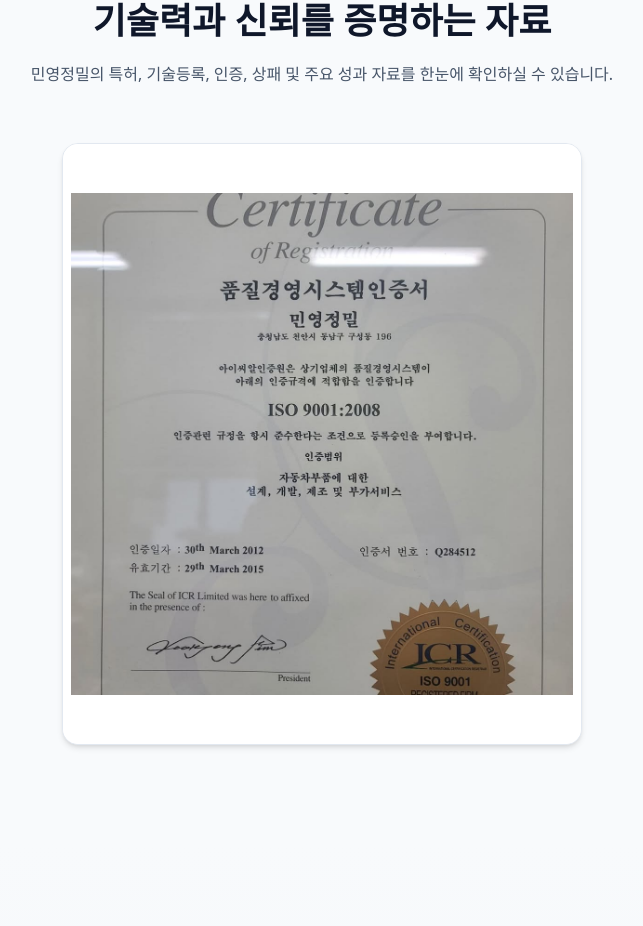
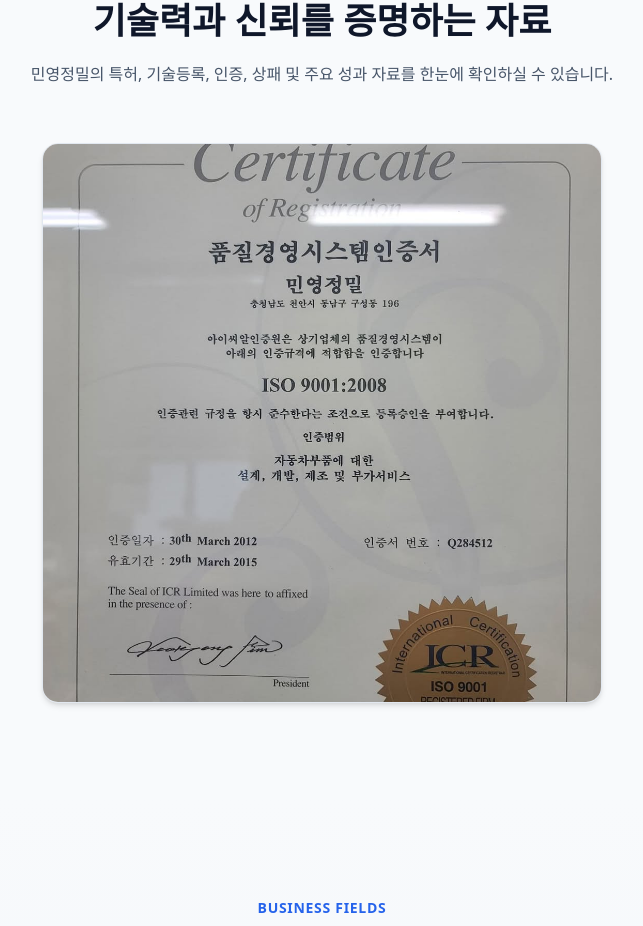
Before and after one commit to noajun1210-hub/min-young-precision, a React (Vite) app: page / in a window 1280 px wide. Shown: the part 1646-2572 px from the top of the page, without its empty margins (318-961 px from the left). Built offline with nearby package versions, Linux system fonts and the light colour scheme; the HTML template or start-up script is replaced by a standard one.

Commit message:
Update Achievements.tsx

```diff
--- a/src/components/Achievements.tsx
+++ b/src/components/Achievements.tsx
@@ -48,18 +48,14 @@ export default function Achievements() {
                 rel="noreferrer"
                 aria-label={`${item.category} 이미지 ${index + 1} 크게 보기`}
                 className={`group block w-full ${
-                  allImages.length === 1 ? 'max-w-[520px]' : ''
+                  allImages.length === 1 ? 'max-w-[560px]' : ''
                 }`}
               >
-                <div className="overflow-hidden rounded-2xl border border-slate-200 bg-white shadow-md transition-all duration-300 group-hover:-translate-y-1 group-hover:shadow-2xl">
-                  <div className="flex h-[520px] items-center justify-center bg-white p-2 sm:h-[560px] lg:h-[600px]">
-                    <img
-                      src={item.image}
-                      alt={`${item.category} 이미지 ${index + 1}`}
-                      className="h-full w-full object-contain"
-                    />
-                  </div>
-                </div>
+                <img
+                  src={item.image}
+                  alt={`${item.category} 이미지 ${index + 1}`}
+                  className="block w-full rounded-2xl border border-slate-200 bg-white object-contain shadow-md transition-all duration-300 group-hover:-translate-y-1 group-hover:shadow-2xl"
+                />
               </a>
             ))}
           </div>
```
